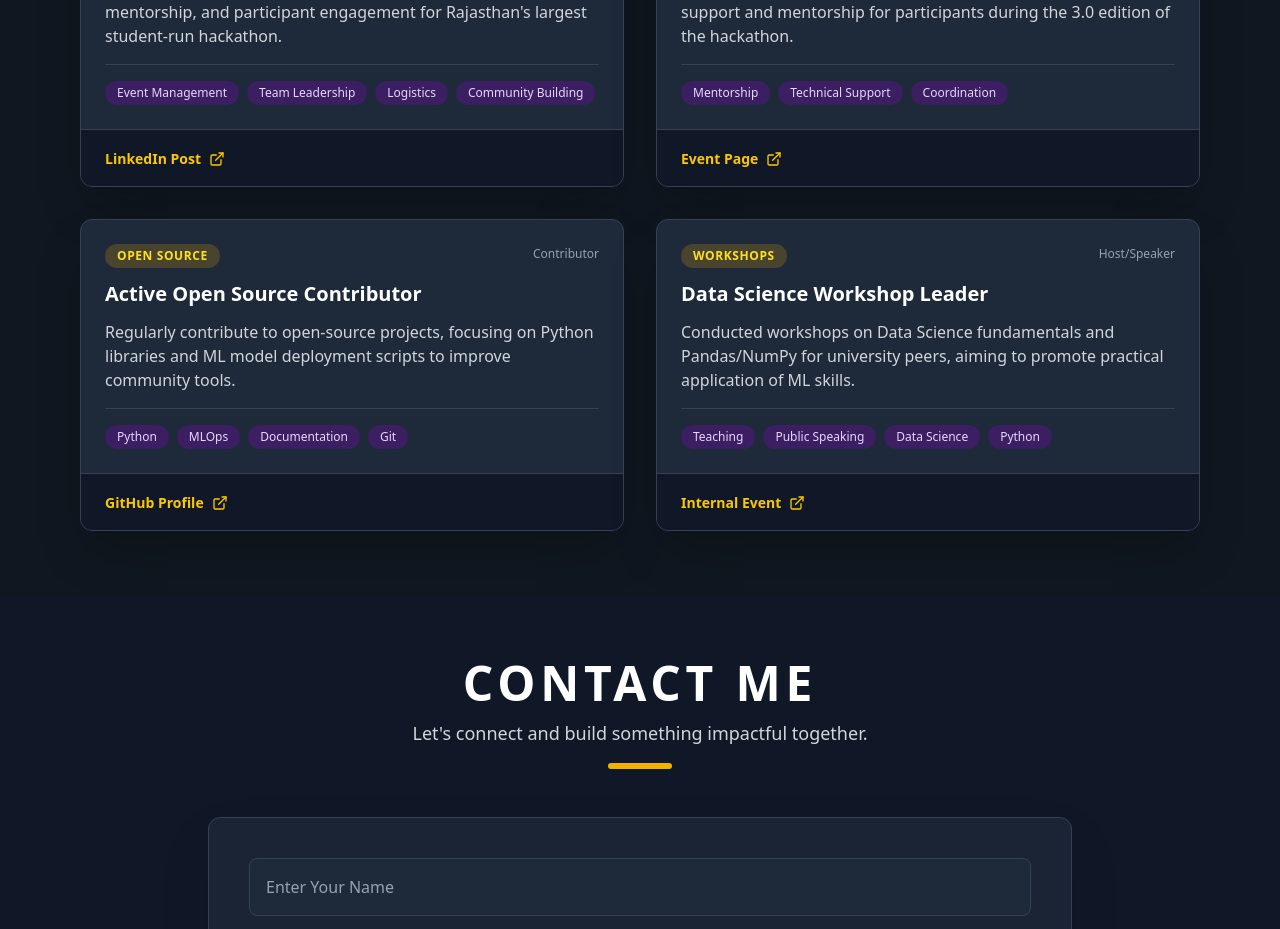
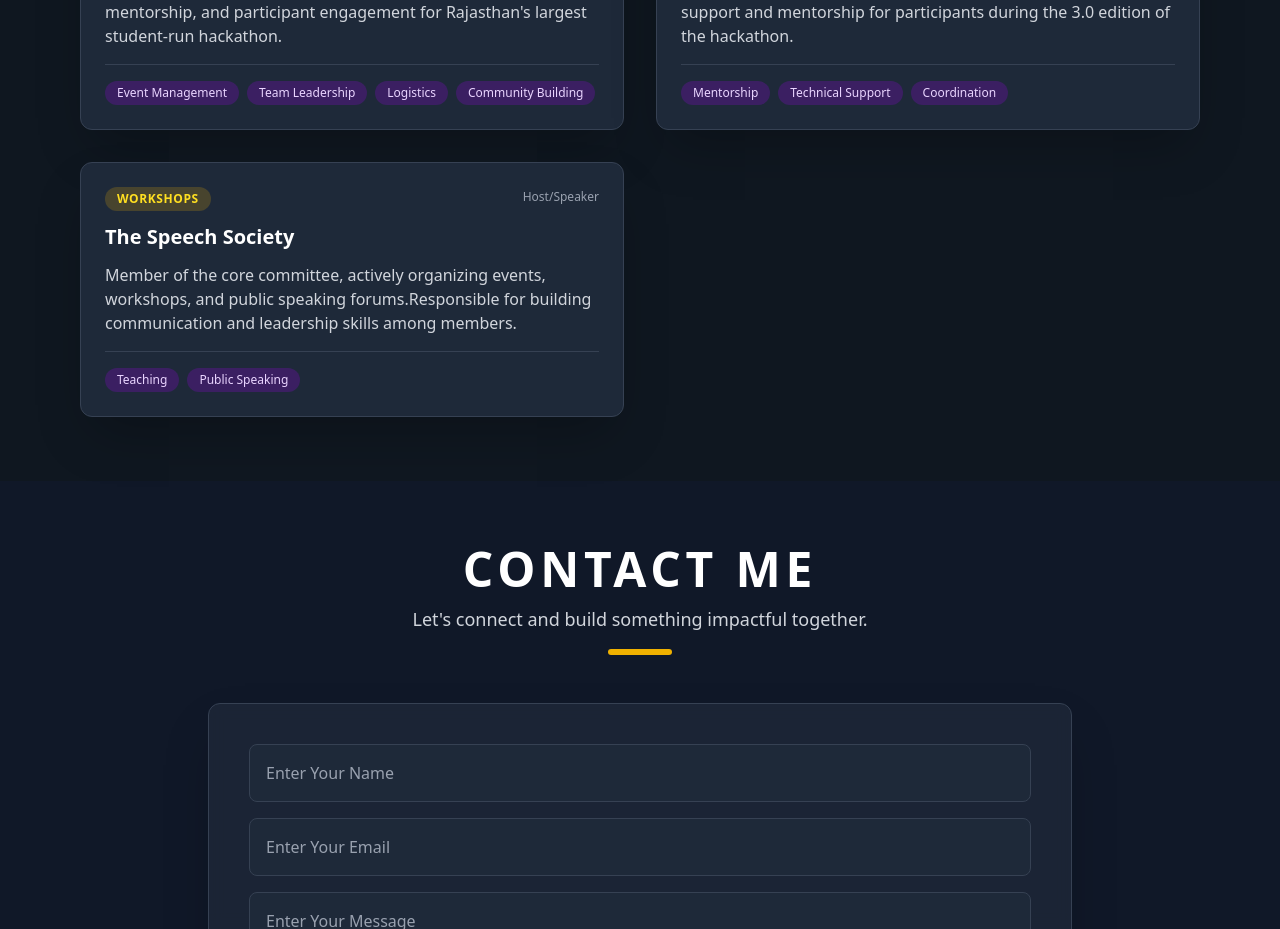
Before and after one commit to jiyasaraf/react-portfolio, a React (Vite) app: page / in a window 1280 px wide. Shown: the part 6940-7869 px from the top of the page. Built offline with nearby package versions, Linux system fonts and the light colour scheme.

Commit message:
updated communit.jsx

```diff
--- a/src/components/Community.jsx
+++ b/src/components/Community.jsx
@@ -21,7 +21,7 @@ const communityEvents = [
     description: "Led core operations for AceHack 4.0, managing event logistics, mentorship, and participant engagement for Rajasthan's largest student-run hackathon.",
     category: "Hackathons",
     role: "Core Team",
-    link: "https://www.linkedin.com/feed/update/urn:li:activity:7198751566373713920/",
+    link: "https://www.linkedin.com/posts/jiyasaraf_acehack4-hackathon2025-hackathonorganizer-activity-7318113422481506305-hZXJ?utm_source=share&utm_medium=member_desktop&rcm=ACoAAD-Ti4wBbjosz2heZUhXkor0wFgggNWUlnY",
     source: "LinkedIn Post",
     tags: ["Event Management", "Team Leadership", "Logistics", "Community Building"],
   },
@@ -31,29 +31,20 @@ const communityEvents = [
     description: "Contributed to the organizing committee, focusing on technical support and mentorship for participants during the 3.0 edition of the hackathon.",
     category: "Hackathons",
     role: "Committee Member",
-    link: "https://example.com/acehack3",
+
     source: "Event Page",
     tags: ["Mentorship", "Technical Support", "Coordination"],
   },
-  {
-    id: 3,
-    title: "Active Open Source Contributor",
-    description: "Regularly contribute to open-source projects, focusing on Python libraries and ML model deployment scripts to improve community tools.",
-    category: "Open Source",
-    role: "Contributor",
-    link: "https://github.com/your-username",
-    source: "GitHub Profile",
-    tags: ["Python", "MLOps", "Documentation", "Git"],
-  },
+
   {
     id: 4,
-    title: "Data Science Workshop Leader",
-    description: "Conducted workshops on Data Science fundamentals and Pandas/NumPy for university peers, aiming to promote practical application of ML skills.",
+    title: "The Speech Society",
+    description: "Member of the core committee, actively organizing events, workshops, and public speaking forums.Responsible for building communication and leadership skills among members.",
     category: "Workshops",
     role: "Host/Speaker",
     link: "#",
     source: "Internal Event",
-    tags: ["Teaching", "Public Speaking", "Data Science", "Python"],
+    tags: ["Teaching", "Public Speaking"],
   },
 ];
 
@@ -81,17 +72,7 @@ const CommunityCard = ({ event }) => (
       </div>
     </div>
 
-    <div className="px-6 py-4 bg-gray-900 border-t border-gray-700">
-      <a
-        href={event.link}
-        target="_blank"
-        rel="noopener noreferrer"
-        className="text-yellow-400 hover:text-yellow-300 text-sm font-semibold inline-flex items-center transition-colors"
-      >
-        {event.source}
-        <ExternalLinkIcon className="ml-2 w-4 h-4" />
-      </a>
-    </div>
+
   </div>
 );
 
```
